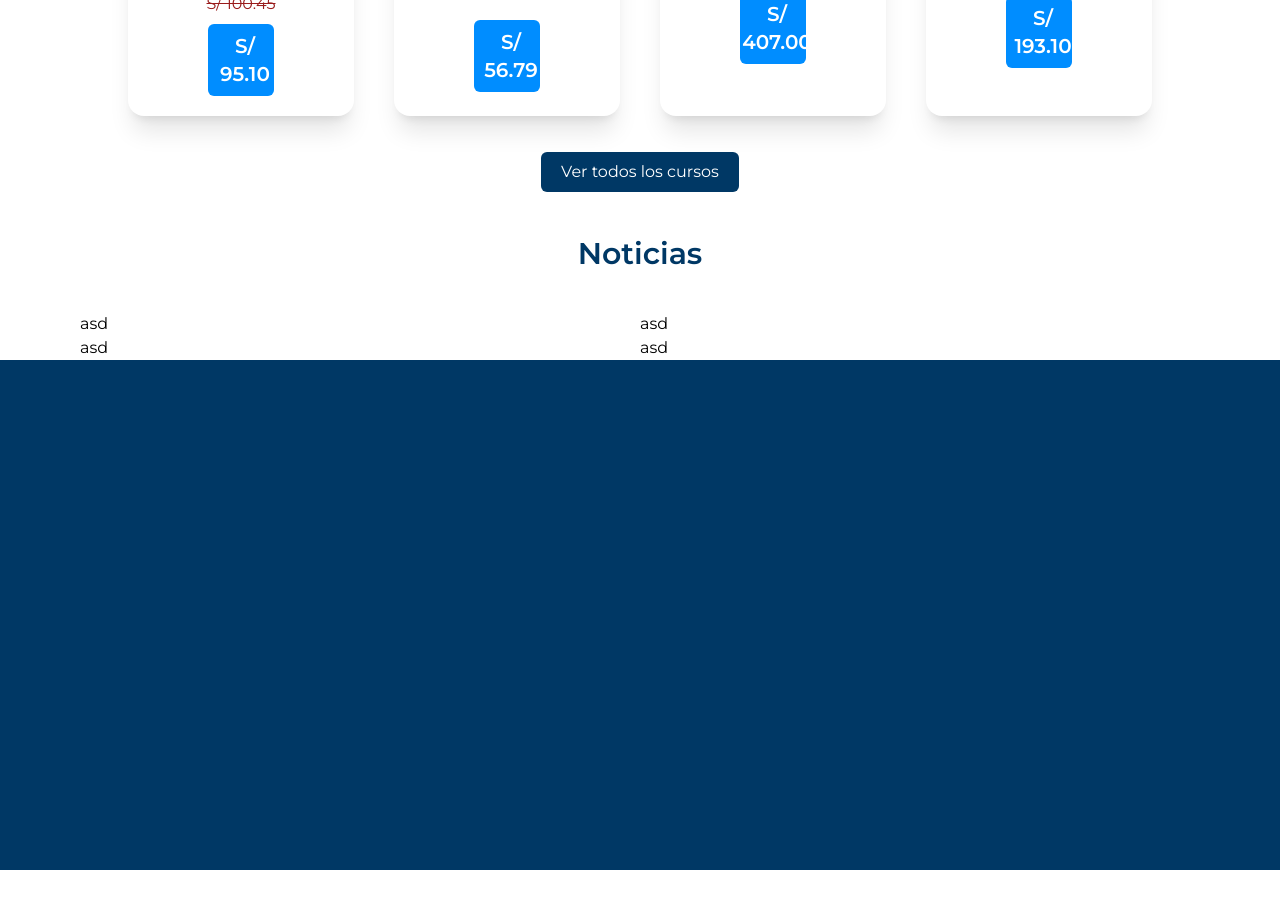
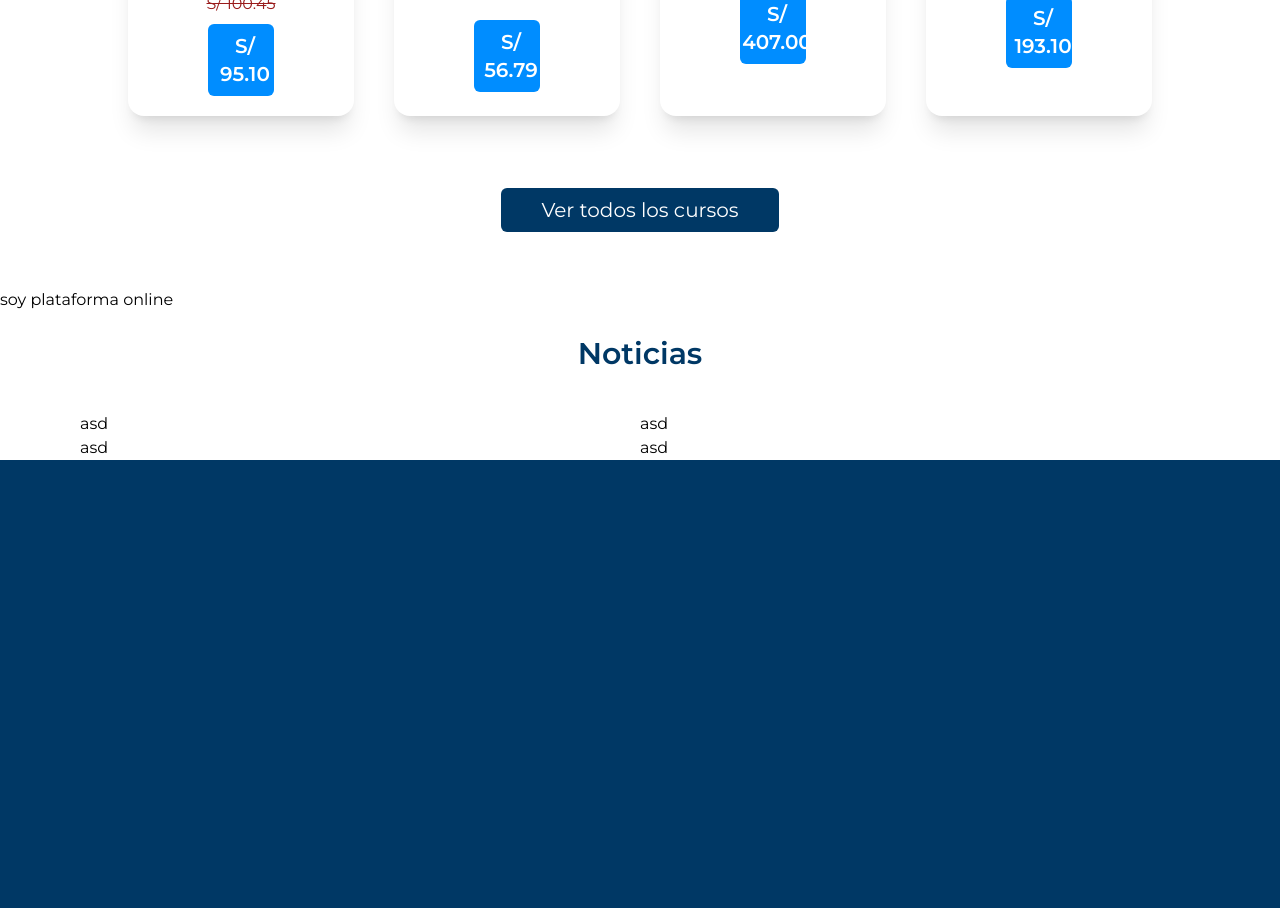
Before and after one commit to uzielc18/educacioncontinua_page, an Angular app: page / in a window 1280 px wide. Shown: the part 2520-3428 px from the top of the page. Before the commit the page ends 3390 px from the top, so only its background shows below. Built offline with nearby package versions, Linux system fonts and the light colour scheme.

Commit message:
course mockup in process

```diff
--- a/src/app/app.module.ts
+++ b/src/app/app.module.ts
@@ -17,6 +17,7 @@ import { FooterComponent } from './shared/components/footer/footer.components';
 import { ListOfCoursesComponent } from './modules/list-courses/list-courses.components';
 import { NewsPage } from './modules/home/pages/news/news-page.components';
 import { CoursesComponents } from './modules/home/pages/courses/courses.components';
+import { PlataformsComponent } from './modules/home/pages/plataforms/plataforms.components';
 
 // SWIPER JS
 register();
@@ -36,6 +37,7 @@ register();
     SwiperCarrusel,
     CoursesComponents,
     CourseContainer,
+    PlataformsComponent,
     FooterComponent,
     NewsPage,
     //
--- a/src/app/modules/home/home-page.components.html
+++ b/src/app/modules/home/home-page.components.html
@@ -2,6 +2,7 @@
   <header-component></header-component>
   <swiper-carrusel></swiper-carrusel>
   <courses-components></courses-components>
+  <plataforms-component></plataforms-component>
   <news-page></news-page>
   <footer-component></footer-component>
 </div>
--- a/src/app/modules/home/pages/courses/courses.components.html
+++ b/src/app/modules/home/pages/courses/courses.components.html
@@ -235,8 +235,9 @@
 </div>
 
 <!--  -->
-<div class="w-full p-5 flex justify-center items-center">
-  <button class="px-5 py-2 bg-blue-primary text-white rounded-md hover:bg-blue-hover cursor-pointer transition-all duration-300" routerLink="/list-of-courses">
-    Ver todos los cursos
+<div class="w-full py-14 flex justify-center items-center">
+  <button class="px-10 py-2 flex bg-blue-primary text-white rounded-md hover:bg-blue-hover cursor-pointer transition-all duration-300 text-xl" routerLink="/list-of-courses">
+    <span> Ver todos los cursos</span>
+
   </button>
 </div>
--- /dev/null
+++ b/src/app/modules/home/pages/plataforms/plataforms.components.html
@@ -0,0 +1,3 @@
+<div>
+  soy plataforma online
+</div>
```
Also changed, not shown: src/app/modules/home/pages/plataforms/plataforms.components.ts (added, +13 -0 lines).
